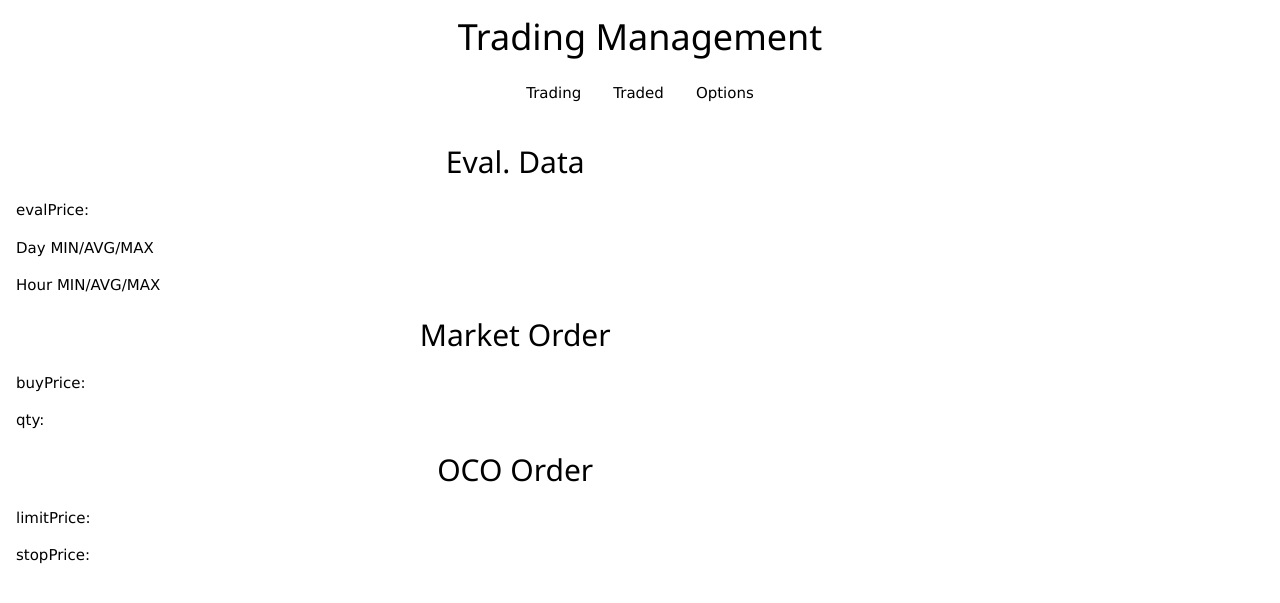
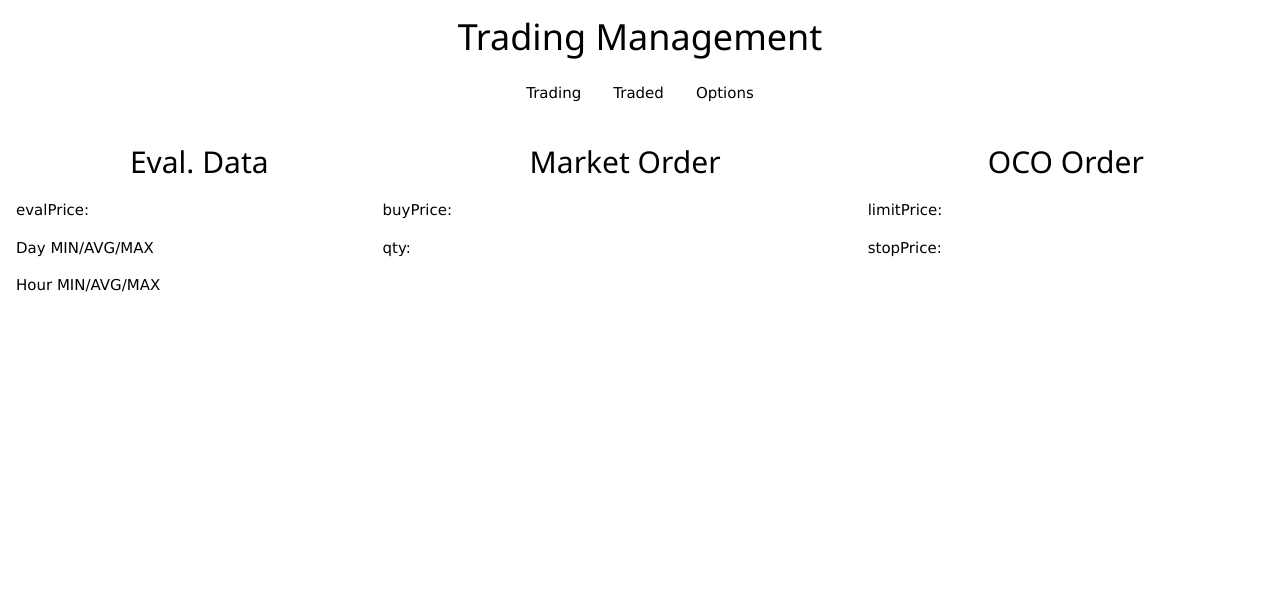
Before and after one commit to OMA-Devs/Binance-cluster, a Django app: template master/gui/templates/graphView.html in a window 1280 px wide. Shown: the top 603 px of the page. Run offline with Django 3.2, Linux system fonts and the light colour scheme; the template is opened without the code that fills it, so the values that code supplies are empty; some libraries are stand-ins or nearby versions.

Commit message:
graph improvements

```diff
--- a/master/gui/display/views.py
+++ b/master/gui/display/views.py
@@ -24,7 +24,7 @@ def Trading(request):
 
 def Graph(request):
 	sym = request.GET["sym"]
-	kline = client.get_historical_klines(sym, Client.KLINE_INTERVAL_1HOUR, "1 day ago UTC")
+	kline = client.get_historical_klines(sym, Client.KLINE_INTERVAL_1MINUTE, "1 day ago UTC")
 	df = {"Date":[],
 		"Open": [],
 		"High": [],
@@ -41,6 +41,6 @@ def Graph(request):
 				high=df['High'],
 				low=df['Low'],
 				close=df['Close'])])
-	div = plot(fig, output_type="div")
+	div = plot(fig, output_type="div", include_plotlyjs=False)
 	d = {"sym": sym, "graph": div}
 	return render(request, "graphView.html", d)
--- a/master/gui/templates/graphView.html
+++ b/master/gui/templates/graphView.html
@@ -3,19 +3,27 @@
 
 {% block content %}
 <h1 class="w3-center">{{sym}}</h1>
-<div class="w3-cell-row" style="width: 80%">
+<div class="w3-cell-row">
 	<div class="w3-cell">
 		<h2 class="w3-center">Eval. Data</h2>
 		<p>evalPrice:</p>
 		<p>Day MIN/AVG/MAX</p>
 		<p>Hour MIN/AVG/MAX</p>
+	</div>
+	<div class="w3-cell">
 		<h2 class="w3-center">Market Order</h2>
 		<p>buyPrice:</p>
 		<p>qty:</p>
+	</div>
+	<div class="w3-cell">
 		<h2 class="w3-center">OCO Order</h2>
 		<p>limitPrice:</p>
 		<p>stopPrice:</p>
 	</div>
-	<div class="w3-cell">{{graph|safe}}</div>
+</div>
+<div class="w3-cell-row">
+	<div class="w3-cell">
+		{{graph|safe}}
+	</div>
 </div>
 {% endblock %}
--- a/master/gui/templates/navBar.html
+++ b/master/gui/templates/navBar.html
@@ -9,6 +9,7 @@
   <meta name="description" content="Trading Management">
   <meta name="author" content="Oma-Devs">
   <link rel="stylesheet" href="https://www.w3schools.com/w3css/4/w3.css">
+  <script src="https://cdn.plot.ly/plotly-latest.min.js"></script>
 </head>
 
 <body class="w3-container">
```
